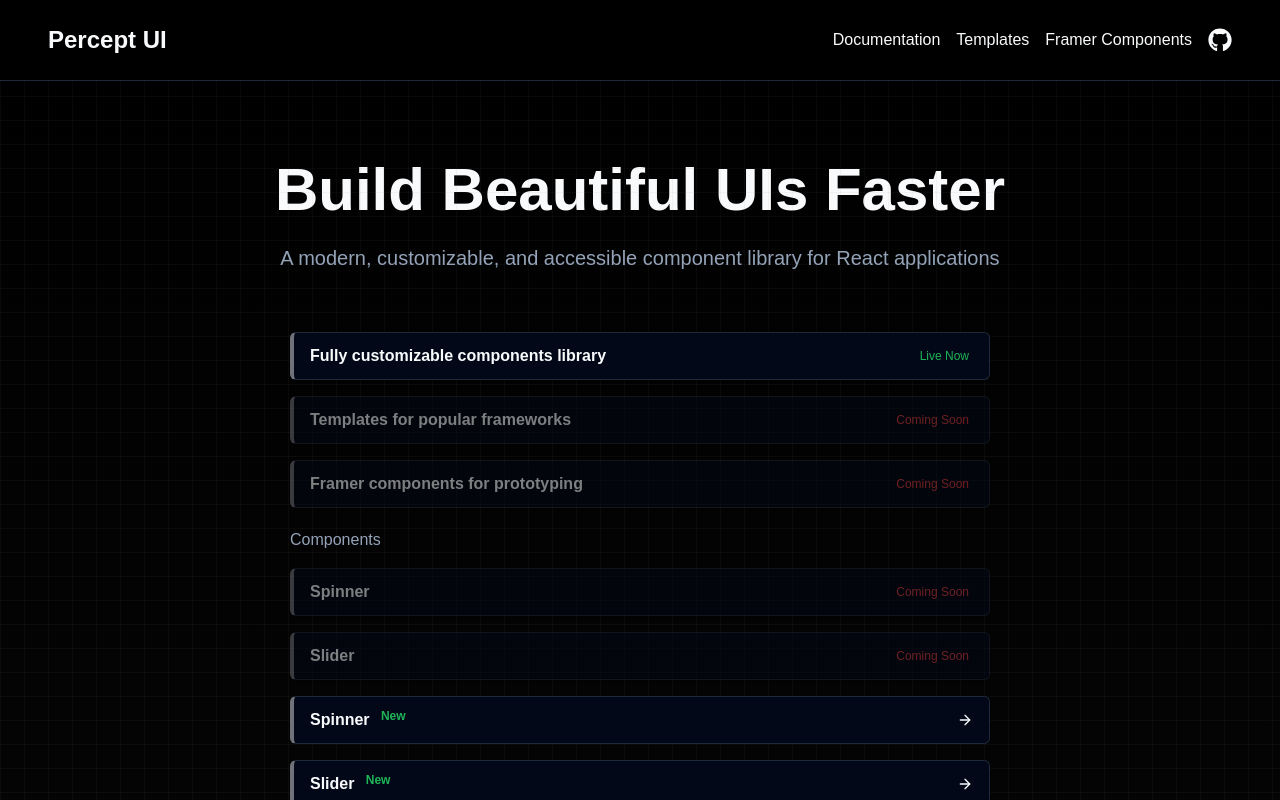
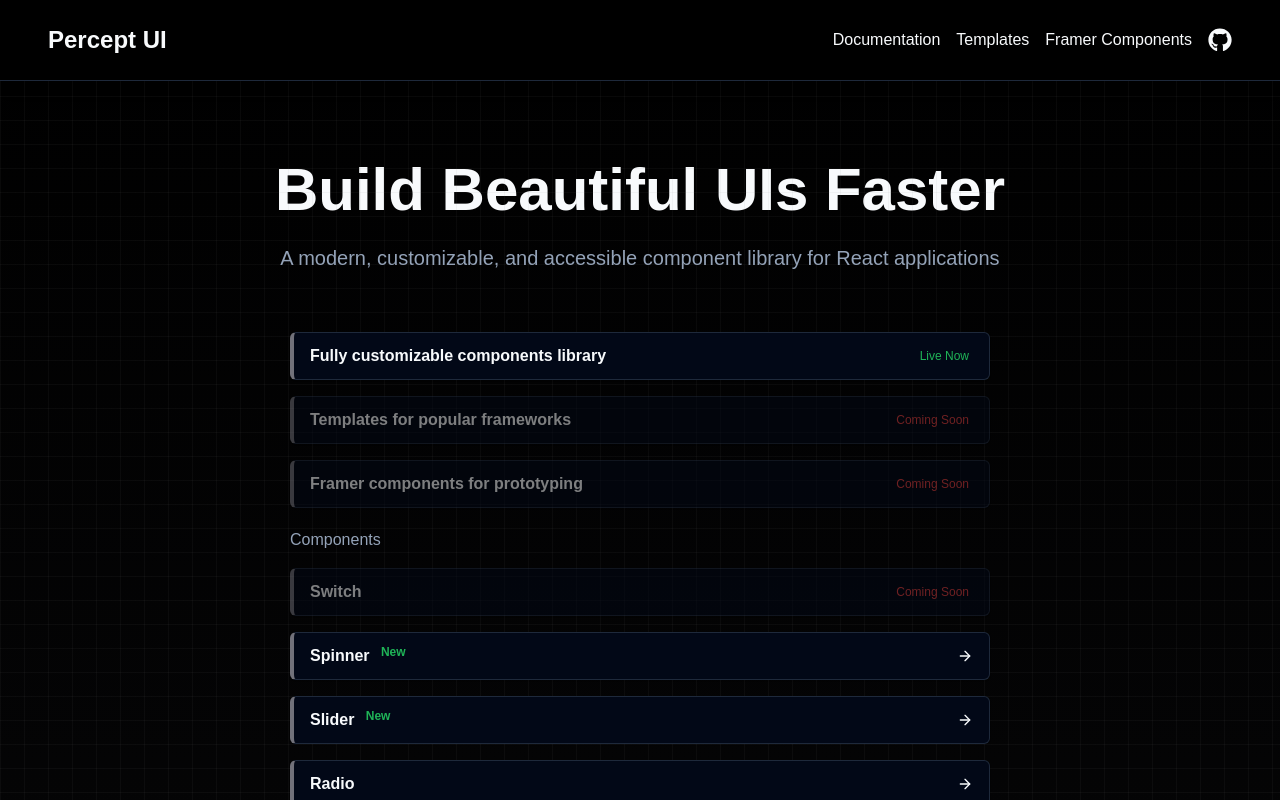
Before and after one commit to CuriousCoder00/perceptui-docs, a Next.js app: page / in a window 1280 px wide. Shown: the top 800 px of the page. Built offline with nearby package versions, Linux system fonts and the light colour scheme.

Commit message:
Update component data structure to include Switch; adjust ReleasedComponent properties in page rendering

```diff
--- a/app/page.tsx
+++ b/app/page.tsx
@@ -78,12 +78,12 @@ export default function Component() {
             variants={fadeIn}
           >
             <span className="text-slate-400">Components</span>
-            <ReleasedComponent isReleased={false} name="Spinner" />
-            <ReleasedComponent isReleased={false} name="Slider" />
+
             {componentsData.map((component, index) => (
               <ReleasedComponent
                 key={index}
-                isComponent
+                isReleased={component.isReleased}
+                isComponent={!component.isComponent}
                 isNew={component.isNew}
                 name={component.name}
               />
--- a/lib/data/index.tsx
+++ b/lib/data/index.tsx
@@ -1,6 +1,12 @@
 import { Boxes, Code, Palette, Zap } from "lucide-react";
 
 export const componentsData = [
+  {
+    name: "Switch",
+    isNew: true,
+    isReleased: false,
+    isComponent: true,
+  },
   {
     name: "Spinner",
     isNew: true,
@@ -11,35 +17,27 @@ export const componentsData = [
   },
   {
     name: "Radio",
-    isNew: true,
   },
   {
     name: "Checkbox",
-    isNew: true,
   },
   {
     name: "Alert",
-    isNew: false,
   },
   {
     name: "Avatar",
-    isNew: false,
   },
   {
     name: "Badge",
-    isNew: false,
   },
   {
     name: "Button",
-    isNew: false,
   },
   {
     name: "Input",
-    isNew: false,
   },
   {
     name: "Label",
-    isNew: false,
   },
 ];
 
```
